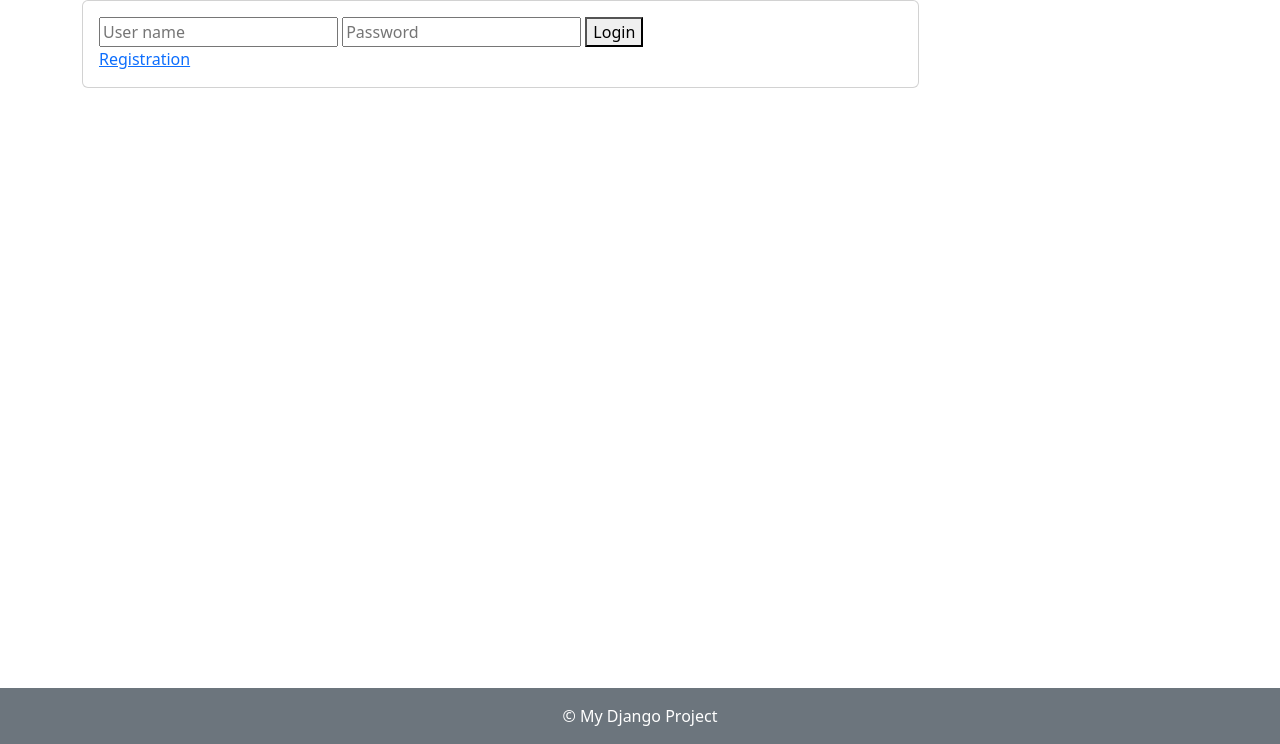
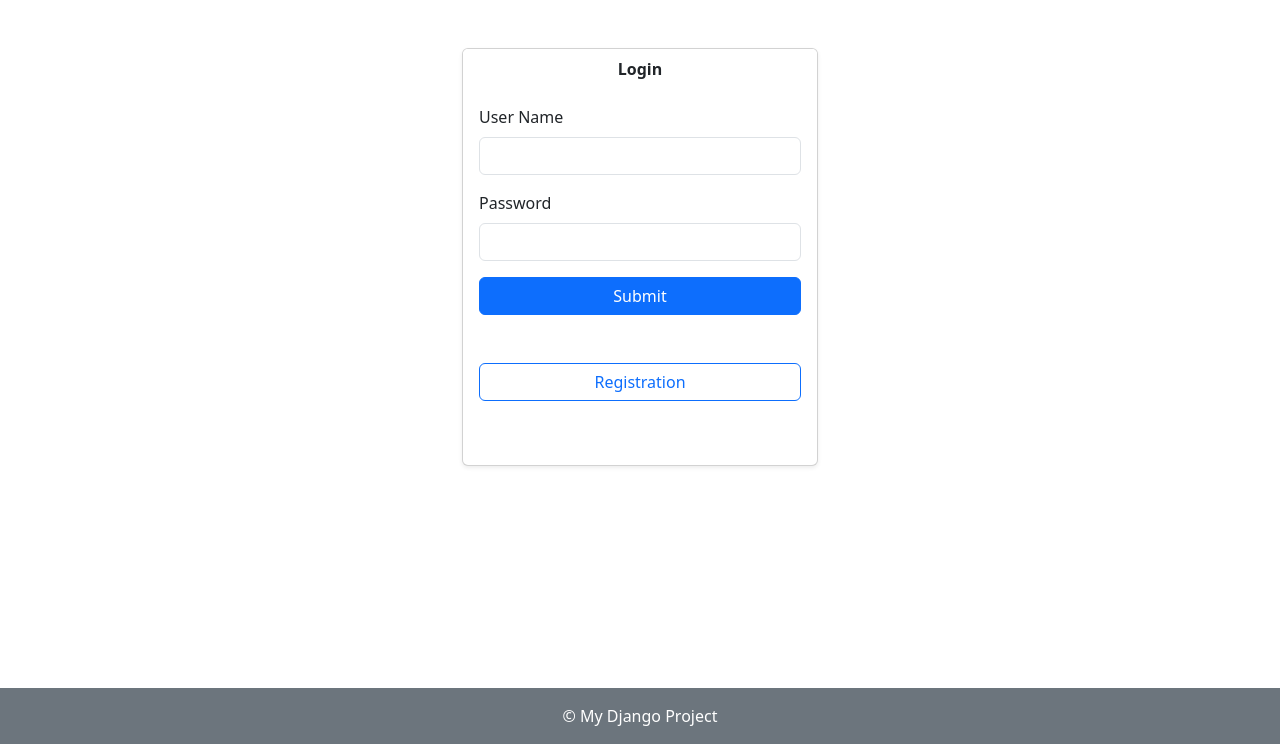
Before and after one commit to Bicskow/django-auth, a Django app: page /login/ in a window 1280 px wide. Shown: the part 56-800 px from the top of the page. Run offline with Django 4.2, Linux system fonts and the light colour scheme.

Commit message:
login page style added

```diff
--- a/accounts/templates/login.html
+++ b/accounts/templates/login.html
@@ -5,15 +5,28 @@
 
 {% block content %}
     <div class="container">
-        <div class="card w-75 mb-3">
-            <div class="card-body">
-                <form method="post">
-                    {% csrf_token %}
-                    <input type="text" name="username" placeholder="User name"/>
-                    <input type="password" name="password" placeholder="Password"/>
-                    <button type="submit">Login</button>
-                </form>
-                <a href="{% url 'registration' %}">Registration</a>
+        <div class="row justify-content-center">
+            <div class="col-12 col-md-6 col-lg-4">
+                <div class="card mt-5 shadow-sm">
+                      <div class="card-header bg-white border-bottom-0 fw-semibold text-center">
+                        Login
+                      </div>
+                        <div class="card-body">
+                            <form method="post">
+                                {% csrf_token %}
+                                <div class="mb-3">
+                                    <label for="userName" class="form-label">User Name</label>
+                                    <input type="text" class="form-control" id="userName" name="username">
+                                </div>
+                                <div class="mb-3">
+                                    <label for="inputPassw" class="form-label">Password</label>
+                                    <input type="password" class="form-control" id="inputPassw" name="password">
+                                </div>
+                                <button type="submit" class="btn btn-primary w-100 mb-5">Submit</button>
+                                <a class="btn btn-outline-primary w-100 mb-5" href="{% url 'registration' %}">Registration</a>
+                            </form>
+                        </div>
+                </div>
             </div>
         </div>
     </div>
```
